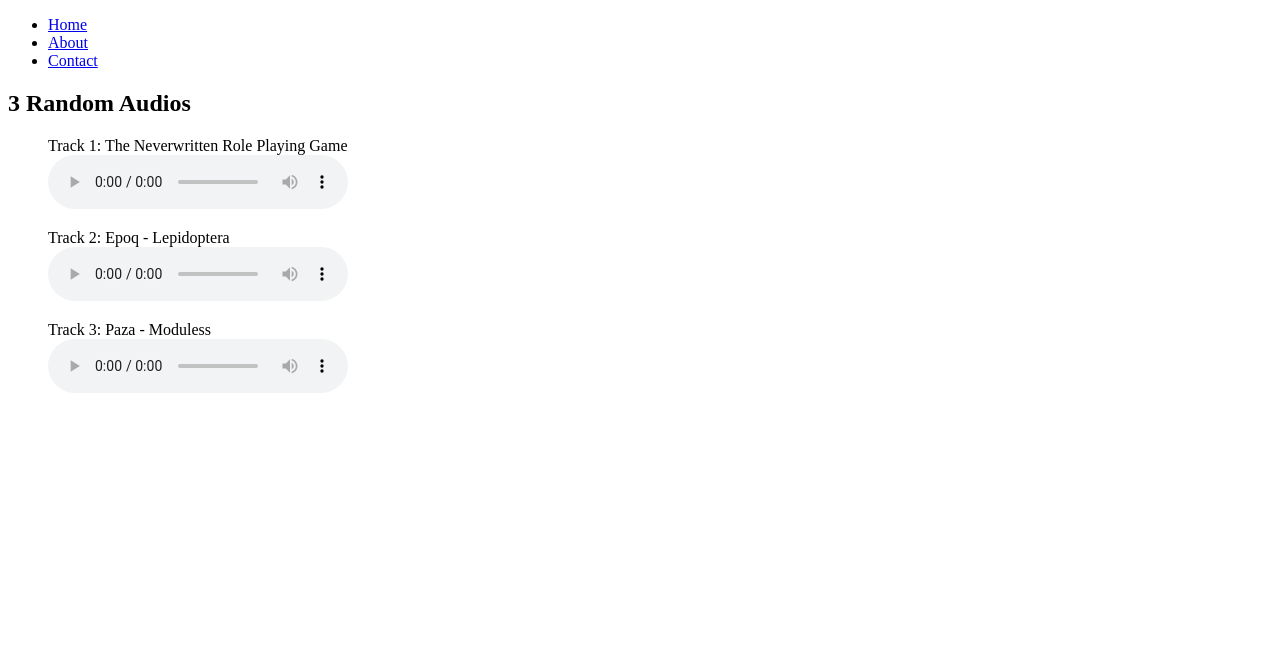
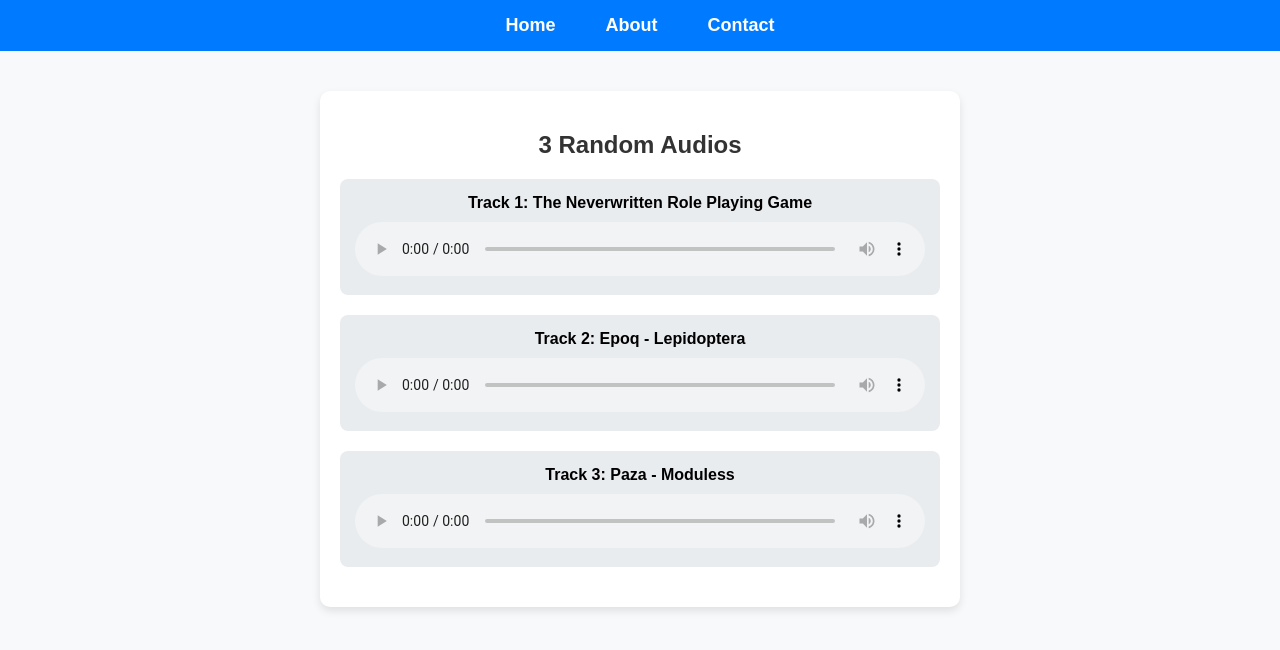
Before and after one commit to acciojob/semantic-navbar-and-audios-Aryamnsls, a website: page main.html in a window 1280 px wide. Drawn offline with Linux system fonts and the light colour scheme.

Commit message:
created a submission

```diff
--- a/script.js
+++ b/script.js
@@ -1 +1,23 @@
 //your code here
+document.addEventListener("DOMContentLoaded", () => {
+    console.log("Page loaded successfully!");
+
+    // Highlight active navigation link
+    const navLinks = document.querySelectorAll(".nav-item a");
+
+    navLinks.forEach(link => {
+        link.addEventListener("click", function() {
+            navLinks.forEach(nav => nav.classList.remove("active"));
+            this.classList.add("active");
+        });
+    });
+
+    // Log audio play events
+    const audioElements = document.querySelectorAll("audio");
+
+    audioElements.forEach(audio => {
+        audio.addEventListener("play", () => {
+            console.log(`Playing: ${audio.querySelector("source").src}`);
+        });
+    });
+});
--- a/styles.css
+++ b/styles.css
@@ -1,2 +1,71 @@
+/* General Styles */
+body {
+    font-family: Arial, sans-serif;
+    margin: 0;
+    padding: 0;
+    background-color: #f8f9fa;
+}
+
+/* Navbar Styling */
+nav {
+    background-color: #007bff;
+    padding: 15px 0;
+    text-align: center;
+}
+
+.nav-list {
+    list-style: none;
+    padding: 0;
+    margin: 0;
+    display: flex;
+    justify-content: center;
+    gap: 20px;
+}
+
+.nav-item a {
+    text-decoration: none;
+    color: white;
+    font-size: 18px;
+    font-weight: bold;
+    padding: 10px 15px;
+    border-radius: 5px;
+    transition: background-color 0.3s;
+}
+
+.nav-item a:hover {
+    background-color: #0056b3;
+}
+
+/* Audio Section Styling */
+#audio-section {
+    max-width: 600px;
+    margin: 40px auto;
+    text-align: center;
+    padding: 20px;
+    background: white;
+    border-radius: 10px;
+    box-shadow: 0px 4px 8px rgba(0, 0, 0, 0.1);
+}
+
+h2 {
+    color: #333;
+}
+
+figure {
+    margin: 20px 0;
+    padding: 15px;
+    background: #e9ecef;
+    border-radius: 8px;
+}
+
+figcaption {
+    font-weight: bold;
+    margin-bottom: 10px;
+}
+
+audio {
+    width: 100%;
+    outline: none;
+}
 
 /* Your CSS Code here. */
```
